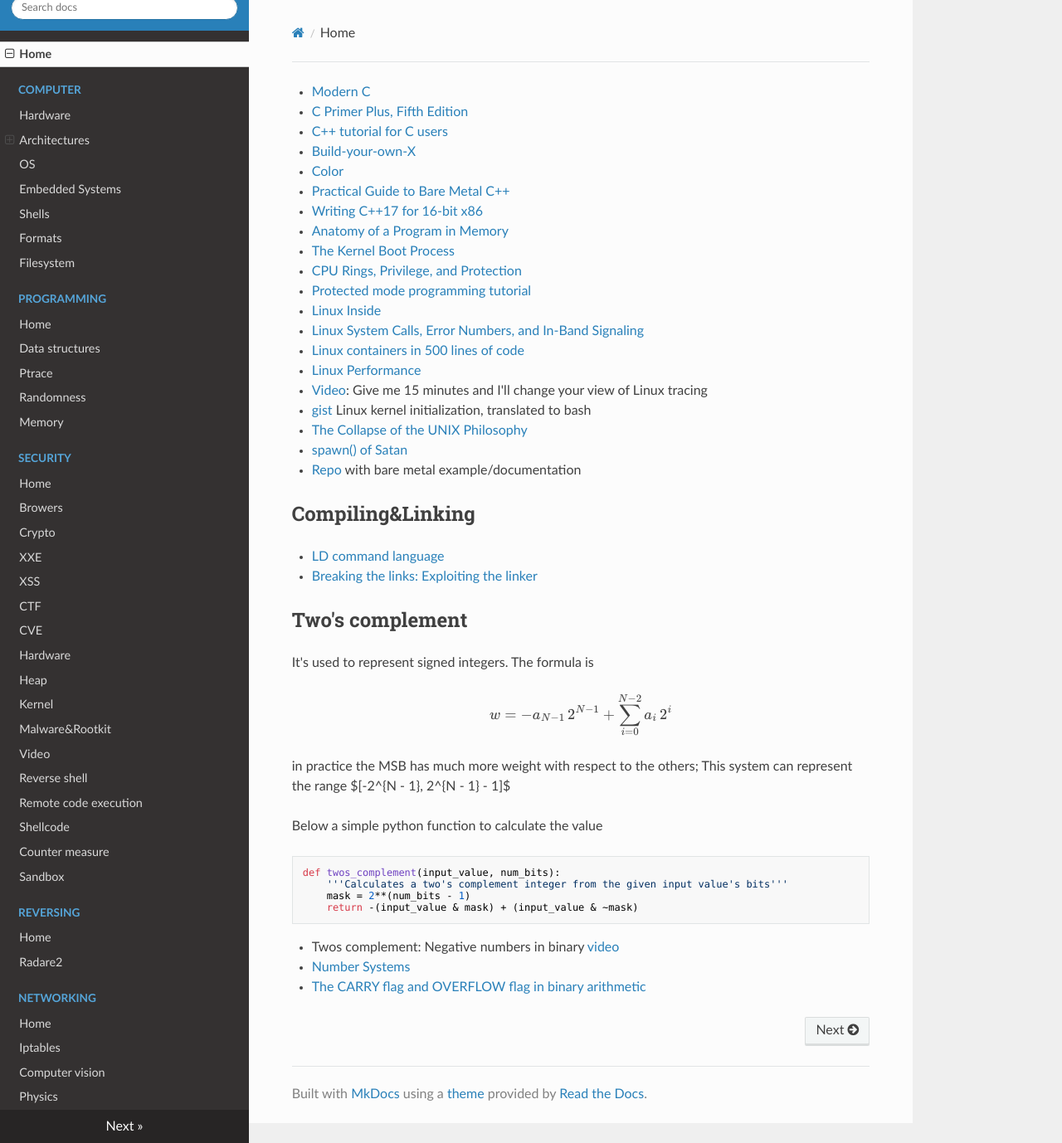
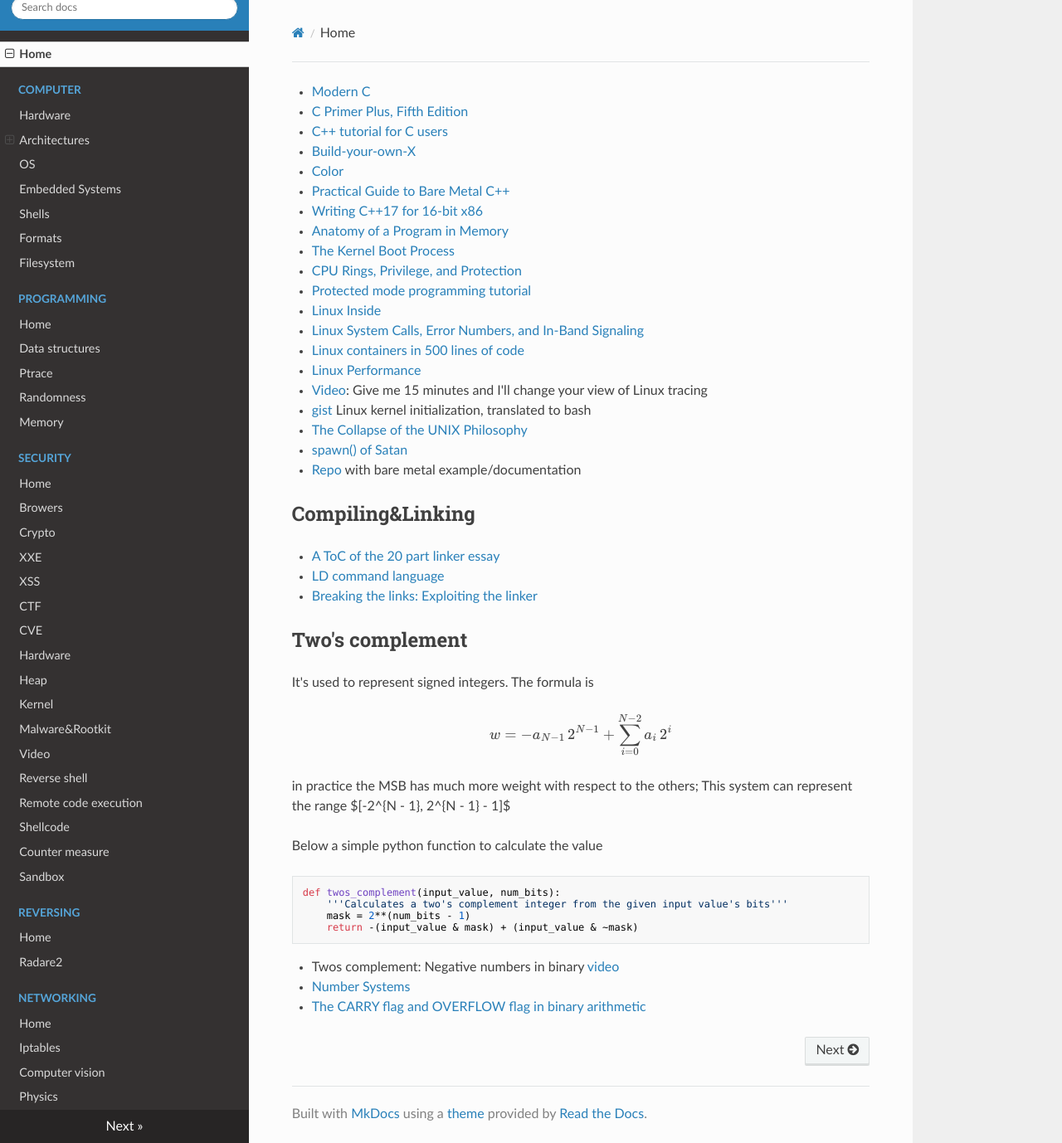
Before and after one commit to gipi/low-level, an MkDocs documentation site: the page built from docs/index.md, in a window 1280 px wide and 1378 px high. Shown: the whole window at 83% size. Built offline with MkDocs 1.6.1, drawn with Linux system fonts in a browser that asks for light colours; nearby versions of some CDN libraries; formulas are drawn with MathJax 3; old or Windows-style settings are respelled for this version of MkDocs.

Commit message:
Update index.md

```diff
--- a/docs/index.md
+++ b/docs/index.md
@@ -22,6 +22,7 @@
 
 ## Compiling&Linking
 
+ - [A ToC of the 20 part linker essay](https://lwn.net/Articles/276782/)
  - [LD command language](https://www.math.utah.edu/docs/info/ld_3.html)
  - [Breaking the links: Exploiting the linker](https://www.nth-dimension.org.uk/pub/BTL.pdf)
 
```
